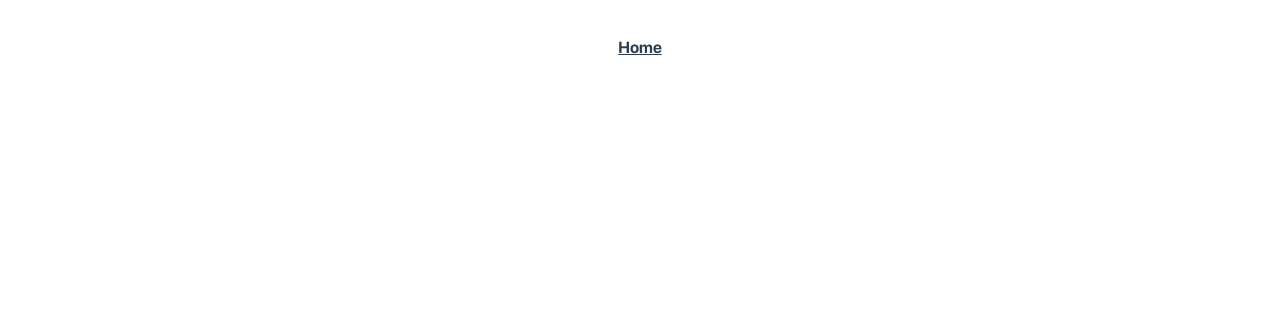
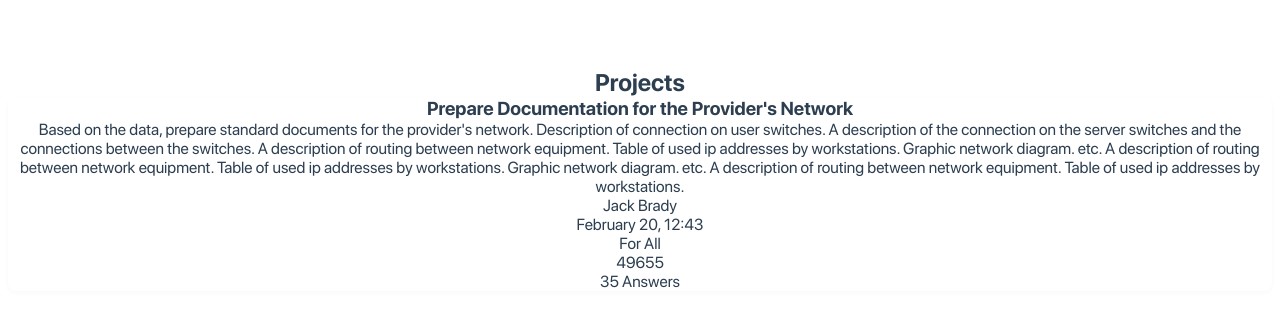
Before and after one commit to Yuzeyzer/freelance-as-a-service-project, a Vue app: page /#/projects in a window 1280 px wide. Before the commit this address had no page. Shown: the top 326 px of the page. Built offline with nearby package versions, Linux system fonts and the light colour scheme.

Commit message:
HTML structrure made for Projects view and his components

```diff
--- a/src/App.vue
+++ b/src/App.vue
@@ -1,6 +1,6 @@
 <template>
   <div id="nav">
-    <router-link to="/">Home</router-link>
+
   </div>
   <router-view/>
 </template>
--- /dev/null
+++ b/src/components/Project/Item.vue
@@ -0,0 +1,50 @@
+<template>
+	<div class="project">
+		<div class="project__head">
+			<h3 class="project__title">
+				Prepare Documentation for the Provider's Network
+			</h3>
+			<div>
+				<div class="project__favorite"></div>
+				<div class="project__budget"></div>
+				<div class="project__secure"></div>
+			</div>
+		</div>
+		<div class="project__content">
+			<p>
+				Based on the data, prepare standard documents for the provider's
+				network. Description of connection on user switches. A description of
+				the connection on the server switches and the connections between the
+				switches. A description of routing between network equipment. Table of
+				used ip addresses by workstations. Graphic network diagram. etc. A
+				description of routing between network equipment. Table of used ip
+				addresses by workstations. Graphic network diagram. etc. A description
+				of routing between network equipment. Table of used ip addresses by
+				workstations.
+			</p>
+		</div>
+		<div class="project__footer">
+			<div>
+				<img src="" alt="" />
+				<span>Jack Brady</span>
+			</div>
+			<div class="project__date">February 20, 12:43</div>
+			<div class="project__visible">For All</div>
+			<div class="project__views">49655</div>
+			<div class="project__answers">35 Answers</div>
+		</div>
+	</div>
+</template>
+
+<script>
+export default {};
+</script>
+
+<style lang="scss">
+@import "@/assets/scss/index.scss";
+.project {
+	background: $bg-white;
+	box-shadow: 0 2px vw(5) rgba(54, 61, 77, 0.03);
+	border-radius: vw(10);
+}
+</style>
--- /dev/null
+++ b/src/components/Project/List.vue
@@ -0,0 +1,13 @@
+<template>
+	<Project />
+</template>
+
+<script>
+import Project from "./Item.vue";
+export default {
+	components: { Project },
+};
+</script>
+
+<style>
+</style>
--- a/src/router/index.js
+++ b/src/router/index.js
@@ -1,11 +1,17 @@
 import { createRouter, createWebHashHistory } from 'vue-router'
 import Home from '../views/Home.vue'
+import Projects from '../views/Projects.vue'
 
 const routes = [
   {
     path: '/',
     name: 'Home',
     component: Home
+  },
+  {
+    path: '/projects',
+    name: 'Projects',
+    component: Projects
   }
 ]
 
--- /dev/null
+++ b/src/views/Projects.vue
@@ -0,0 +1,15 @@
+<template>
+	<h2>Projects</h2>
+	<ProjectList />
+</template>
+
+<script>
+import ProjectList from "@/components/Project/List";
+export default {
+	components: { ProjectList },
+};
+</script>
+
+<style lang="scss">
+@import "@/assets/scss/index.scss";
+</style>
```
